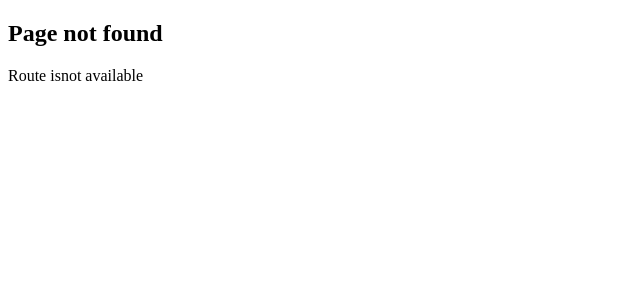
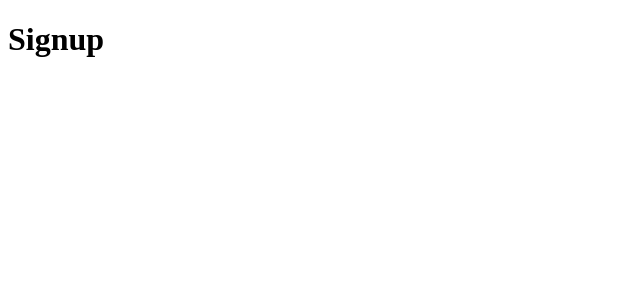
Before and after one commit to AashishKatila/next-basics, a Next.js app: page /signup in a window 1280 px wide. Before the commit this address had no page. Shown: the top 300 px of the page, without its empty margins (0-640 px from the left). Built offline with nearby package versions, Linux system fonts and the light colour scheme.

Commit message:
Route groups for organizing folders

```diff
--- /dev/null
+++ b/src/app/(auth)/register/page.tsx
@@ -0,0 +1,3 @@
+export default function Register() {
+  return <h1>Register</h1>;
+}
--- /dev/null
+++ b/src/app/(auth)/signup/page.tsx
@@ -0,0 +1,3 @@
+export default function Signup() {
+  return <h1>Signup</h1>;
+}
```
